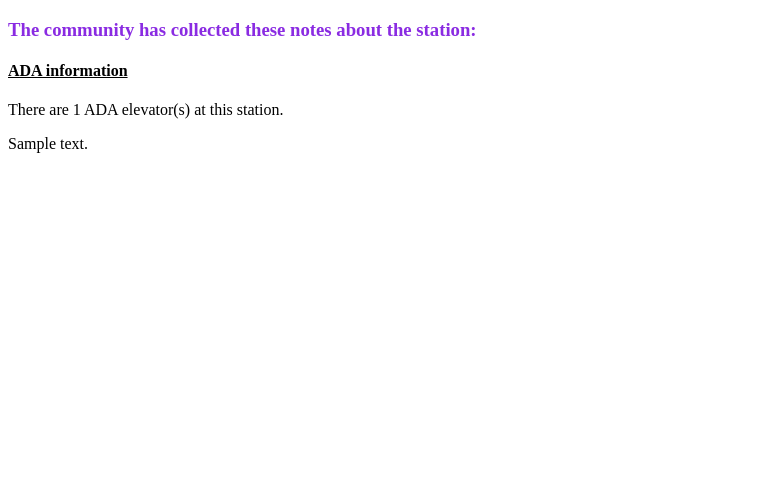
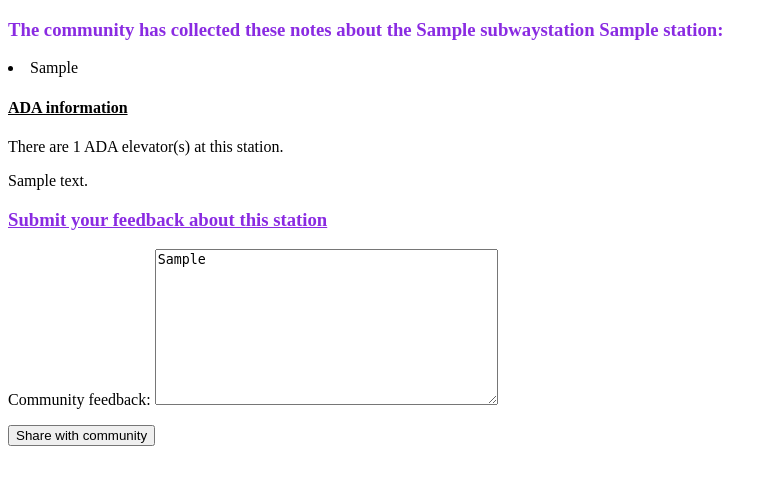
Before and after one commit to isaacdonis/acta-map, a Django app: page /stationfeedback/1/ in a window 1280 px wide. Shown: the part 30-515 px from the top of the page, without its empty margins (0-777 px from the left). Run offline with Django 4.2, Linux system fonts and the light colour scheme; tables that the repository leaves empty hold one stand-in row (values such as "Sample post"); some libraries are stand-ins or nearby versions.

Commit message:
listing the community feedback form as a list

```diff
--- a/pages/models.py
+++ b/pages/models.py
@@ -23,9 +23,17 @@ class SubwayStations(models.Model):
     lon = models.FloatField(null=False, blank=False, default=-1)
     lat = models.FloatField(null=False, blank=False, default=-1)
     community_feedback = models.TextField(null=False, blank=False, default="Enter advice to the community about this station here.")
+    all_comm_feedback = models.TextField(null=False, blank=False, default="\n")
 
     def __str__(self):
         return f"{self.lat},{self.lon}"
 
     def get_absolute_url(self):
         return reverse("stationfeedback", kwargs={"pk": self.pk})
+
+    def list_feedback_items(self):
+        return self.all_comm_feedback.split("\n")
+
+    def save(self, *args, **kwargs):
+        self.all_comm_feedback = self.all_comm_feedback + "\n" + self.community_feedback.strip()
+        super(SubwayStations, self).save(*args, **kwargs)
--- a/pages/views.py
+++ b/pages/views.py
@@ -77,7 +77,7 @@ class HomePageView(ListView):
 
 class StationFeedback(DetailView, UpdateView):
     model = SubwayStations
-    fields = ["stop_name", "ada", "ada_notes"]
+    fields = ["community_feedback"]
     template_name = "station_feedback.html"
 
 class ContactPage(TemplateView):
--- a/templates/station_feedback.html
+++ b/templates/station_feedback.html
@@ -2,10 +2,19 @@
 {% block content %}
 
 <!-- INSERT STATION NAME HERE -->
-<h3>The community has collected these notes about the station:</h3>
+<h3>The community has collected these notes about the {{object.stop_name}} {{object.line}} station:</h3>
+
+{% for feedback in subwaystations.list_feedback_items %}
+<li>{{feedback}}</li>
+{% endfor %}
 
 <h4><u>ADA information</u></h4>
 
 <p> There are {{object.ada}} ADA elevator(s) at this station.</p> <p>{{object.ada_notes}}</p>
 
+<h3><u>Submit your feedback about this station</h3></u>
+<form action="", method="post">{% csrf_token %}
+    {{form.as_p}}
+    <input type="submit" value="Share with community">
+    </form>
 {% endblock content%}
```
Also changed, not shown: pages/migrations/0005_subwaystations_all_comm_feedback.py (added).
